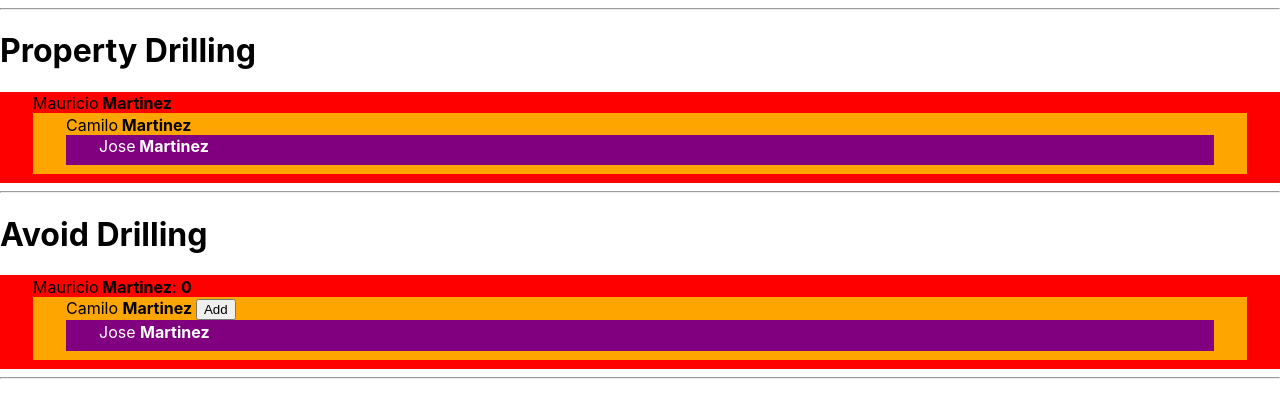
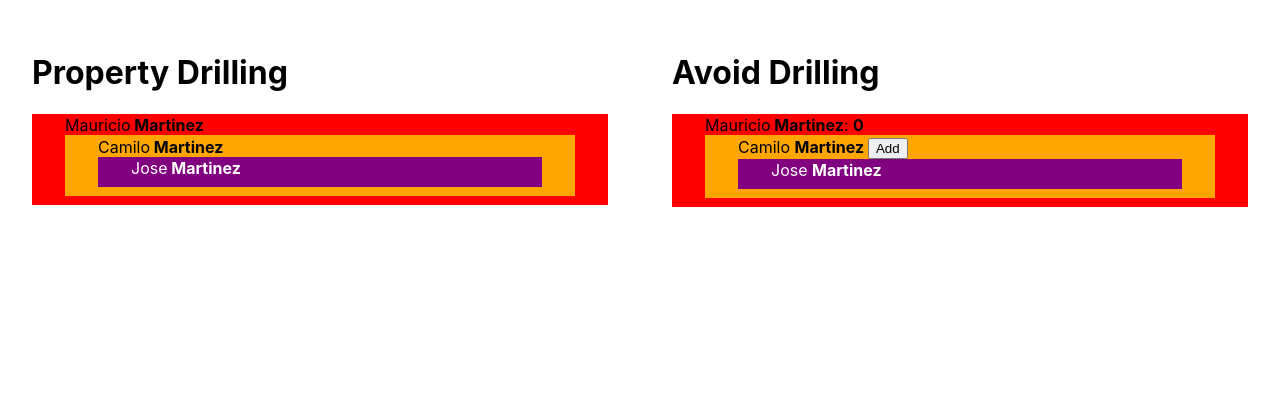
Before and after one commit to deinacademy/react-drilling, a React (Vite) app: page / in a window 1280 px wide. Shown: the top 418 px of the page. Built offline with nearby package versions, Linux system fonts and the light colour scheme.

Commit message:
Comparision side by side

```diff
--- a/src/App.css
+++ b/src/App.css
@@ -4,8 +4,21 @@
   --third: purple;
   --fourth: pink;
 
+  --background: gray;
   --primary: black;
   --secondary: white;
+}
+
+.compare{
+  background: var(--gray);
+  display: flex;
+  justify-content: space-around;
+  width: 100vw;
+}
+
+.compare-side {
+  width: 100%;
+  margin: 2em;
 }
 
 .person {
--- a/src/App.jsx
+++ b/src/App.jsx
@@ -19,8 +19,8 @@ function App() {
   return (
     <div className="App">
 
-      <hr />
-
+      <div className="compare">
+        <div className="compare-side">
           <h1>Property Drilling</h1>
 
           <Parent
@@ -30,11 +30,9 @@ function App() {
             nameGrandChild="Jose"
             lastName="Martinez"
           />
-
-      <hr />
-
+        </div>
+        <div className="compare-side">
         <h1>Avoid Drilling</h1>
-
           {/* <Father ux="person root-generation" name="Rafael" lastName="Martinez"> */}
             <Father ux="person first-generation" name="Mauricio" lastName="Martinez">
               <Son ux="person second-generation" name="Camilo">
@@ -51,8 +49,8 @@ function App() {
                 {/* <Son ux="person second-generation" name="Alejandra"/> */}
             </Father>
           {/* </Father> */}
-
-      <hr />
+        </div>
+      </div>
     </div>
   )
 }
--- a/src/components/avoid/Son.jsx
+++ b/src/components/avoid/Son.jsx
@@ -14,7 +14,13 @@ const Son = ({ ux, name, lastName, children, setNumber }) => {
       </div>
 
       {Children.map(children, (child, i) => {
-        return <child.type {...child.props} key={i} lastName={lastName}/>;
+        const inheritance = {
+          key: i
+        }
+        if (!!lastName && !("lastName" in child.props)) {
+          inheritance.lastName = lastName
+        }
+        return <child.type {...child.props} {...inheritance}/>;
       })}
     </div>
   );
```
Also changed, not shown: src/components/avoid/Father.jsx (line endings or trailing spaces). Lines whose indentation alone changed are shown as unchanged.
